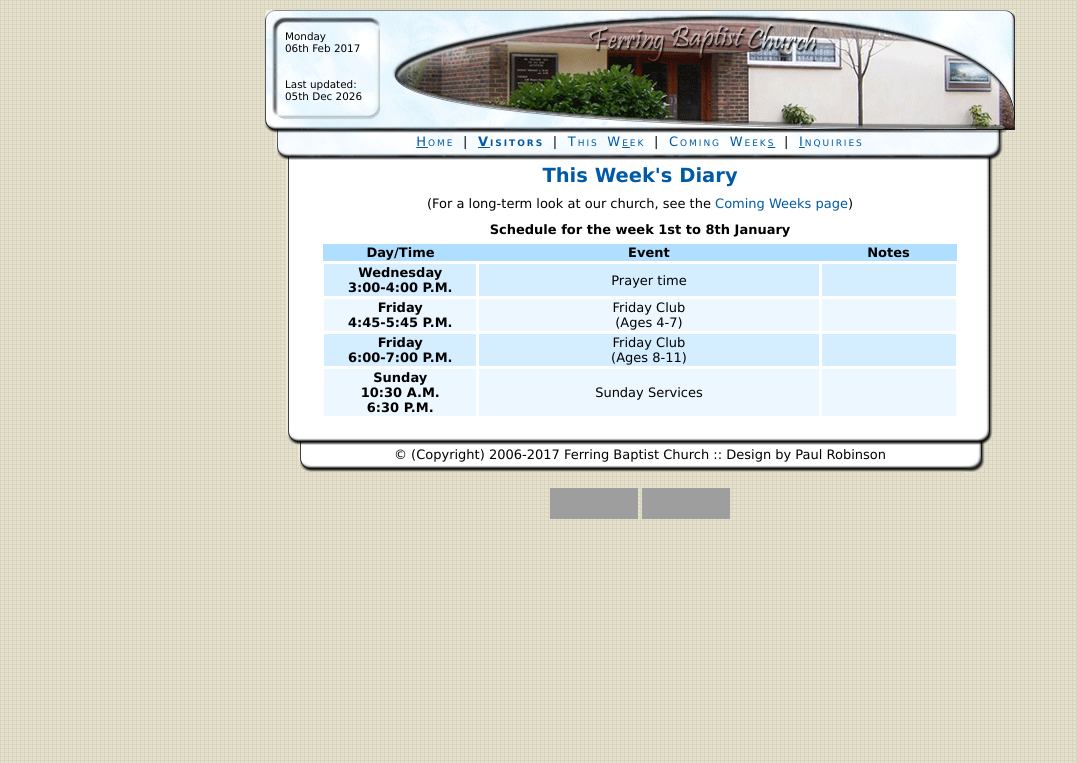
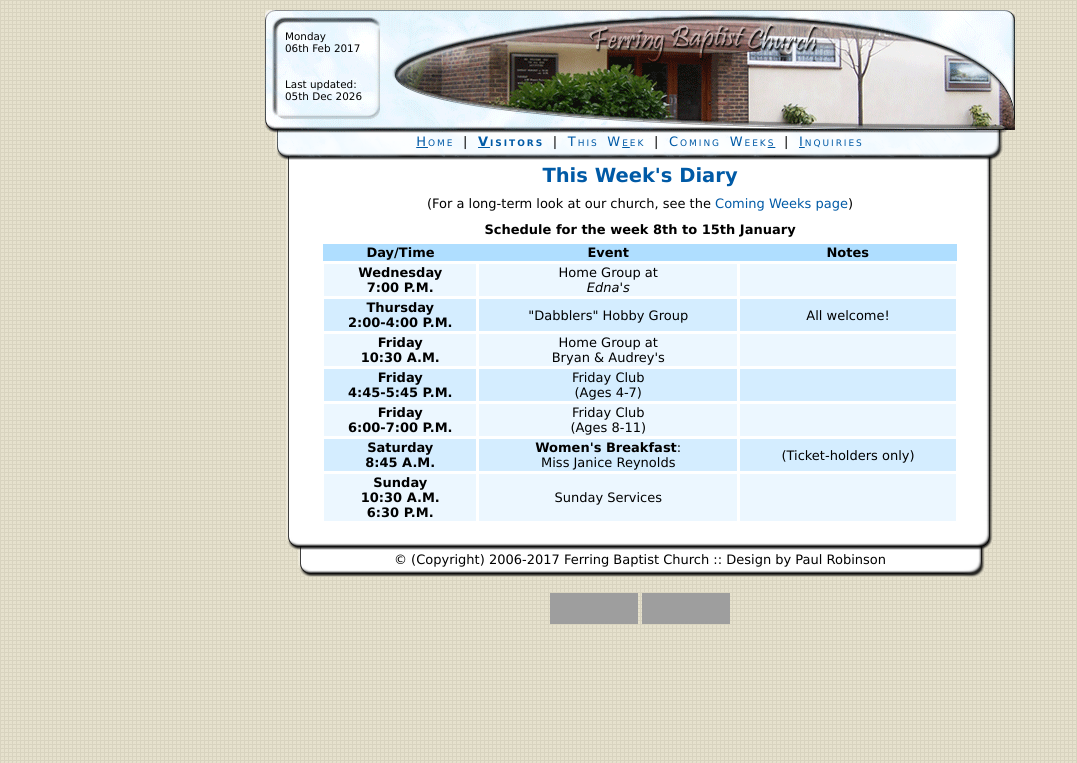
Before and after one commit to paulrr88/church, a PHP site: page /church/diary.php in a window 1280 px wide. Shown: the top 763 px of the page, without its empty margins (0-1077 px from the left). Run offline with PHP 8.4, Linux system fonts and the light colour scheme; grey boxes are pictures that could not be loaded.

Commit message:
Weekly update sans news sheet!

```diff
--- a/diary.php
+++ b/diary.php
@@ -6,7 +6,7 @@
 
 				<p class="centre">(For a long-term look at our church, see the <a href="upcoming.php">Coming Weeks page</a>)</p>
 
-				<p class="centre"><strong>Schedule for the week 1st to 8th January</strong></p>
+				<p class="centre"><strong>Schedule for the week 8th to 15th January</strong></p>
 
 				<table class="styled" summary="Schedule for events in the coming week(s)">
 					<thead>
@@ -17,20 +17,35 @@
 						</tr>
 					</thead>
 					<tbody>
-						<tr>
-							<th scope="row">Wednesday<br />3:00-4:00 P.M.</th>
-							<td>Prayer time</td>
+						<tr class="odd">
+							<th scope="row">Wednesday<br />7:00 P.M.</th>
+							<td>Home Group at<br /><em>Edna's</em></td>
 							<td></td>
 						</tr>
+						<tr>
+							<th scope="row">Thursday<br />2:00-4:00 P.M.</th>
+							<td>"Dabblers" Hobby Group</td>
+							<td>All welcome!</td>
+						</tr>
 						<tr class="odd">
+							<th scope="row">Friday<br />10:30 A.M.</th>
+							<td>Home Group at<br />Bryan &amp; Audrey's</td>
+							<td></td>
+						</tr>
+						<tr>
 							<th scope="row">Friday<br />4:45-5:45 P.M.</th>
 							<td>Friday Club<br />(Ages 4-7)</td>
 							<td></td>
 						</tr>
-						<tr>
+						<tr class="odd">
 							<th scope="row">Friday<br />6:00-7:00 P.M.</th>
 							<td>Friday Club<br />(Ages 8-11)</td>
 							<td></td>
+						</tr>
+						<tr>
+							<th scope="row">Saturday<br /> 8:45 A.M.</th>
+							<td><strong>Women's Breakfast</strong>:<br />Miss Janice Reynolds</td>
+							<td>(Ticket-holders only)</td>
 						</tr>
 						<tr class="odd">
 							<th scope="row">Sunday<br />10:30 A.M.<br />6:30 P.M.</th>
```
